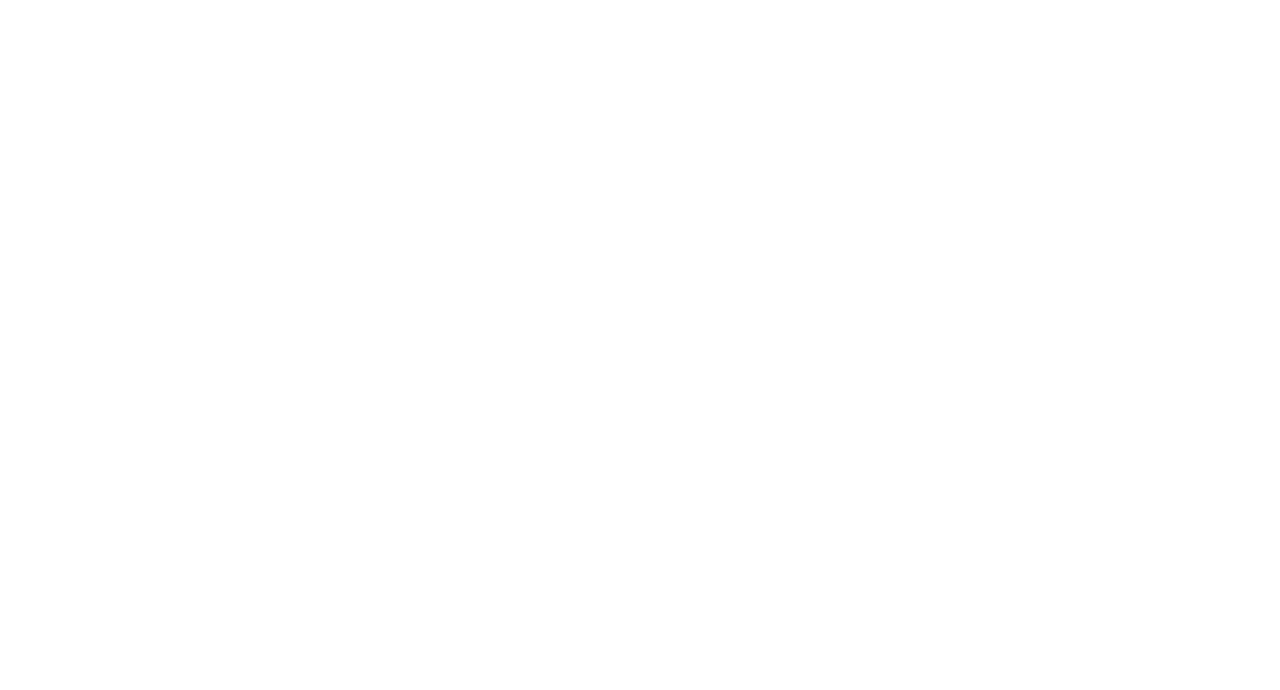
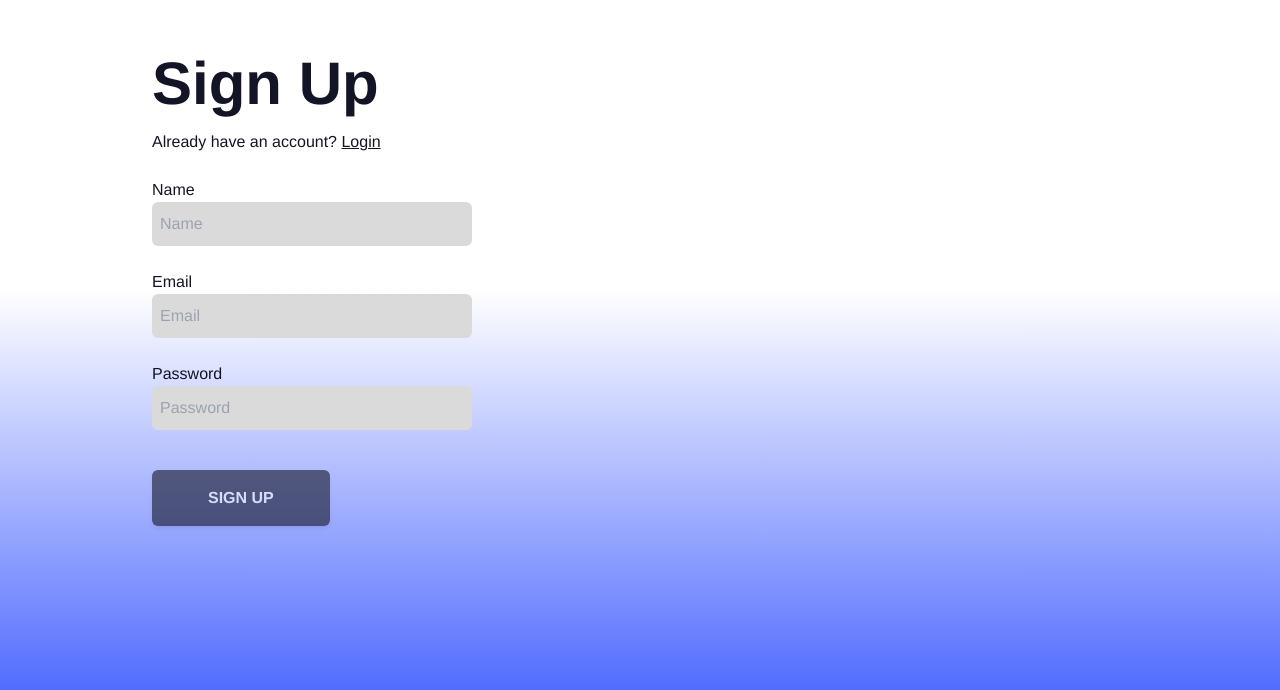
Before and after one commit to RichGod93/ADUN-SOCIAL-OPEN-SOURCE, a Next.js app: page /auth/signup in a window 1280 px wide. Shown: the part 110-800 px from the top of the page. Built offline with nearby package versions, Linux system fonts and the light colour scheme; no server answers.

Commit message:
add: signup tsx

```diff
--- a/src/pages/auth/signup.tsx
+++ b/src/pages/auth/signup.tsx
@@ -1,10 +1,84 @@
+import Link from "next/link";
+import Image from "next/image";
 import { useState } from "react";
+import type { FormEvent } from 'react';
 import { useRouter } from "next/router";
-import Head from "next/head";
-import Link from "next/link";
+import { appwrite, userState } from "config/appwriteConfig";
+import { User } from "config/types";
+import { useRecoilState } from 'recoil';
+
+import { PageHead } from "@/components";
 
 const SignUp = () => {
-    return (<div></div>);
+    const [name, setName] = useState("");
+    const [email, setEmail] = useState("");
+    const [password, setPassword] = useState("");
+    const [user, setUser] = useRecoilState(userState);
+    const router = useRouter();
+
+    const signup = async (e: FormEvent<EventTarget>) => {
+        e.preventDefault();
+        try {
+            await appwrite.account.create('unique()', email, password, name);
+            setUser(await appwrite.account.createEmailSession(email, password) as unknown as User);
+        } catch (error) {
+            console.log(error);
+        }
+    };
+
+    return (
+        <>
+            <PageHead title={'ADUN Social'} page_name="Sign Up" />
+            <main className="px-5 md:lg:px-32 bg-gradient-to-b light-gradient dark:dark-gradient">
+                <section className="container h-screen mx-auto flex">
+                    <div className="flex-grow flex flex-col max-w-xl justify-center p-6">
+                        <h1 className="text-6xl font-bold primary-text-color">Sign Up</h1>
+                        <p className="mt-4 primary-text-color">
+                            Already have an account?{" "}
+                            <Link href="../auth" className="cursor-pointer underline">
+                                Login
+                            </Link>
+                        </p>
+                        <form onSubmit={signup}>
+                            <label className="block mt-6 primary-text-color">Name</label>
+                            <input
+                                className="signup-form-input"
+                                placeholder="Name"
+                                type="text"
+                                onChange={(e) => setName(e.target.value)}
+                            />
+
+                            <label className="block mt-6 primary-text-color">Email</label>
+                            <input
+                                className="signup-form-input"
+                                placeholder="Email"
+                                type="text"
+                                onChange={(e) => setEmail(e.target.value)}
+                            />
+                            <label className="block mt-6 primary-text-color">Password</label>
+                            <input
+                                className="signup-form-input"
+                                placeholder="Password"
+                                type="password"
+                                onChange={(e) => setPassword(e.target.value)}
+                            />
+
+                            <div className="mt-6">
+                                <button
+                                    type="submit"
+                                    disabled={!name || !email || !password}
+                                    className="mx-auto mt-4 py-4 px-14 font-semibold uppercase rounded-md shadow-md primary-bg-color
+                                    secondary-text-color
+                                    focus:outline-none disabled:opacity-60 disabled:cursor-not-allowed">
+                                    Sign Up
+                                </button>
+                            </div>
+                        </form>
+                    </div>
+                </section>
+            </main>
+        </>
+    );
 };
 
 export default SignUp;
```
